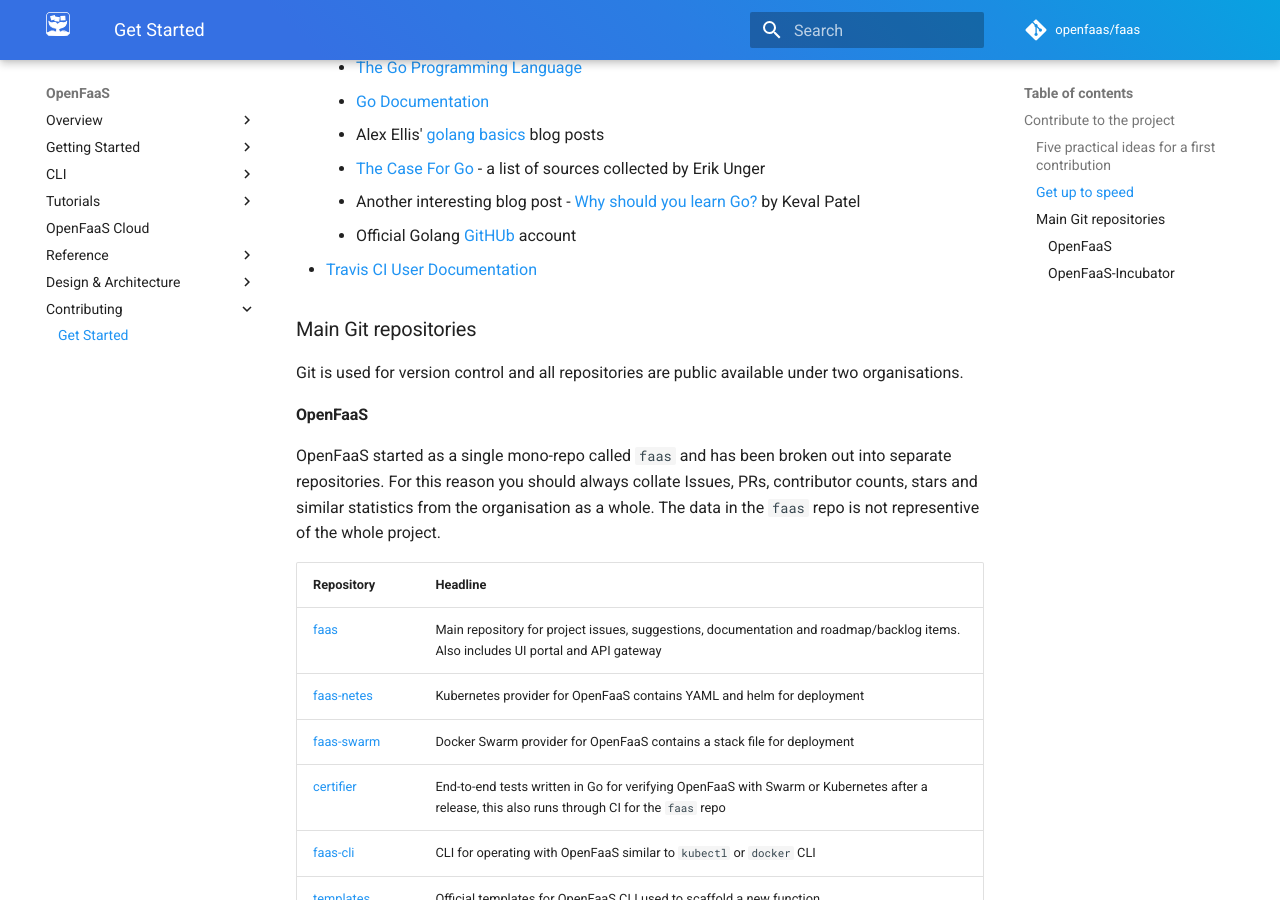
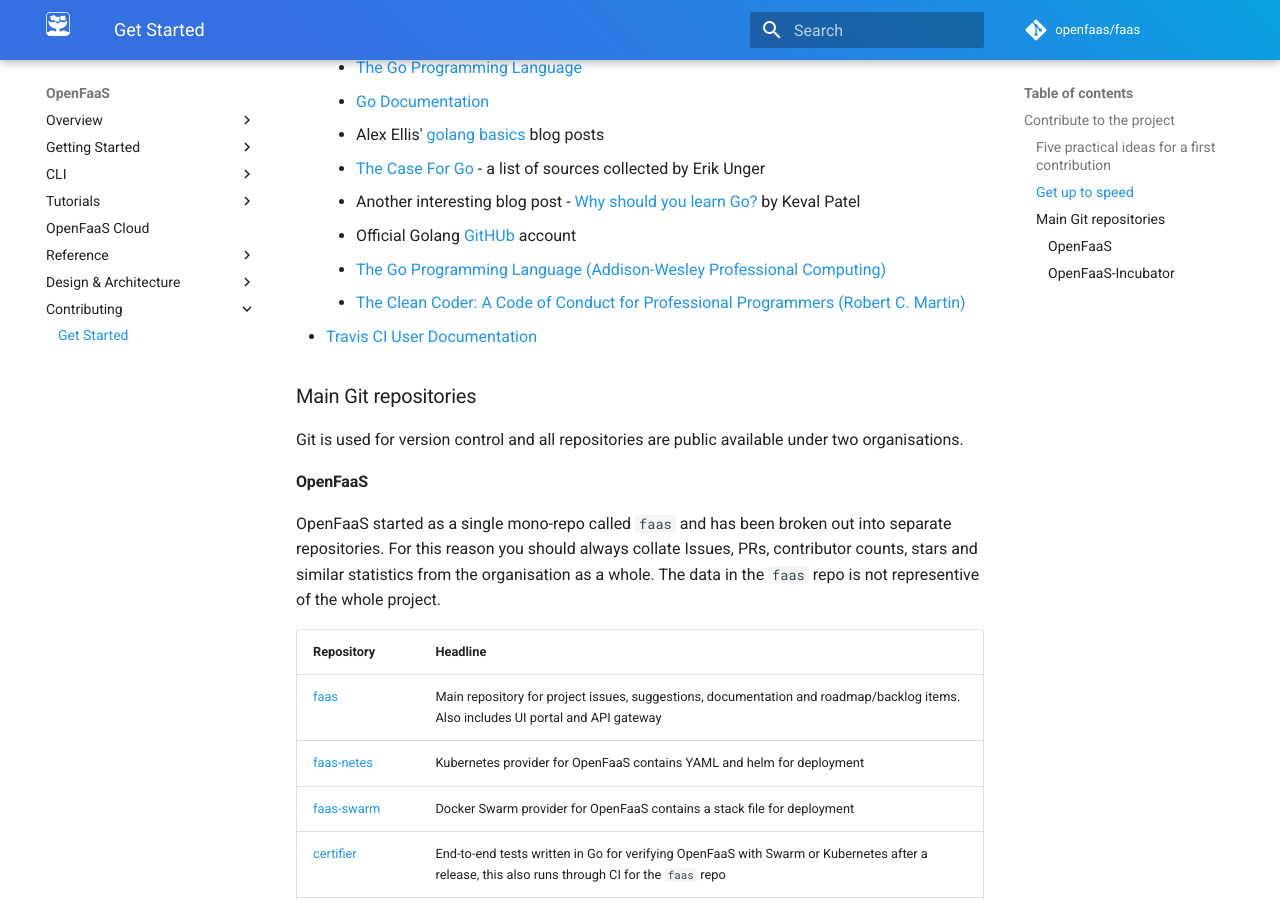
Before and after one commit to openfaas/docs, an MkDocs documentation site: the page built from docs/contributing/get-started.md, in a window 1280 px wide and 900 px high, scrolled down 873 px. Built offline with MkDocs 1.6.1 and Material for MkDocs 9.7.7, drawn with Linux system fonts in a browser that asks for light colours; comment, search, counter and statistics services are not loaded.

Commit message:
Add two books to the golang section of getting started
Signed-off-by: Richard Gee <richard@technologee.co.uk>

```diff
--- a/docs/contributing/get-started.md
+++ b/docs/contributing/get-started.md
@@ -31,6 +31,8 @@ If you are new with Docker, Kubernetes or Go and would like to learn or just imp
     * [The Case For Go](https://gist.github.com/ungerik/3731476) - a list of sources collected by Erik Unger
     * Another interesting blog post - [Why should you learn Go?](https://medium.com/@kevalpatel2106/why-should-you-learn-go-f607681fad65) by Keval Patel
     * Official Golang [GitHUb](https://github.com/golang) account
+    * [The Go Programming Language (Addison-Wesley Professional Computing)](https://www.amazon.co.uk/Programming-Language-Addison-Wesley-Professional-Computing/dp/0134190440)
+    * [The Clean Coder: A Code of Conduct for Professional Programmers (Robert C. Martin)](https://www.amazon.co.uk/Clean-Coder-Conduct-Professional-Programmers/dp/0137081073/ref=sr_1_1?s=books&ie=UTF8&qid=1543083898&sr=1-1&keywords=the+clean+coder)
 * [Travis CI User Documentation](https://docs.travis-ci.com)
 
 ### Main Git repositories
```
